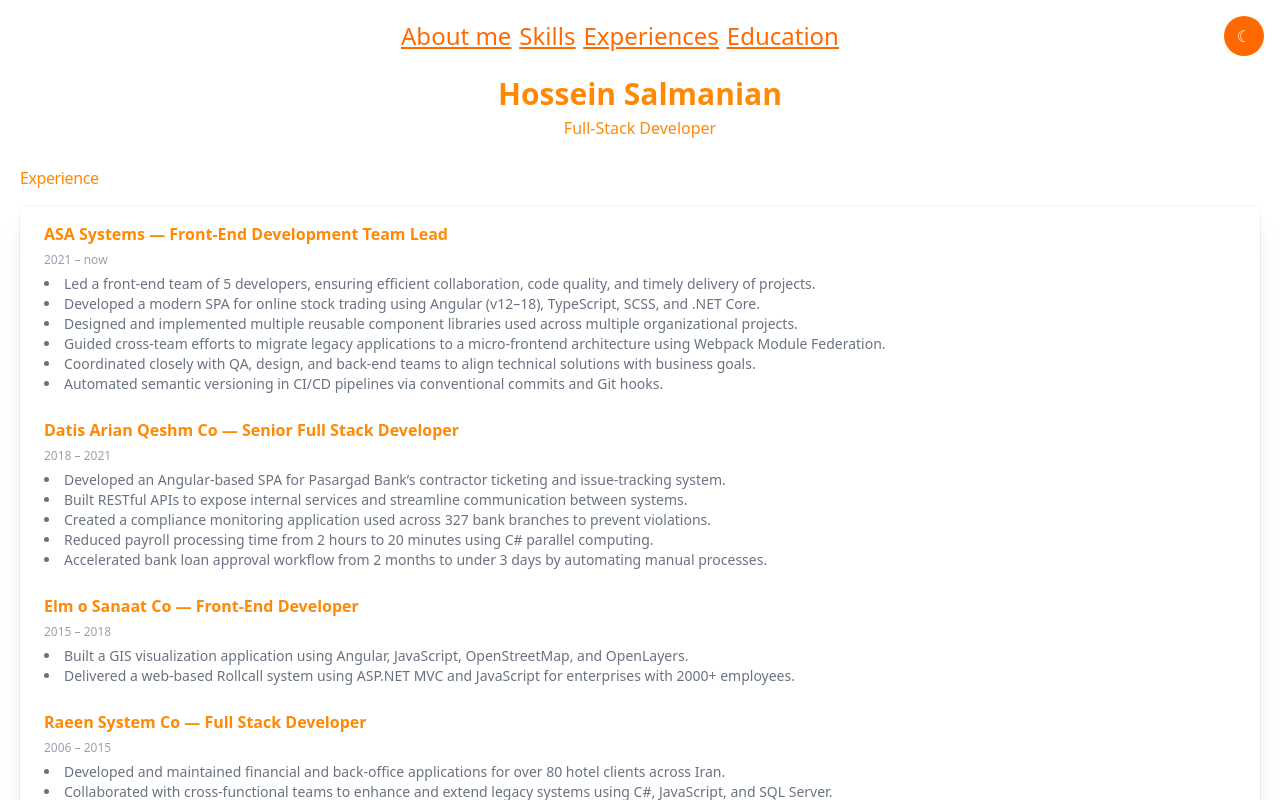
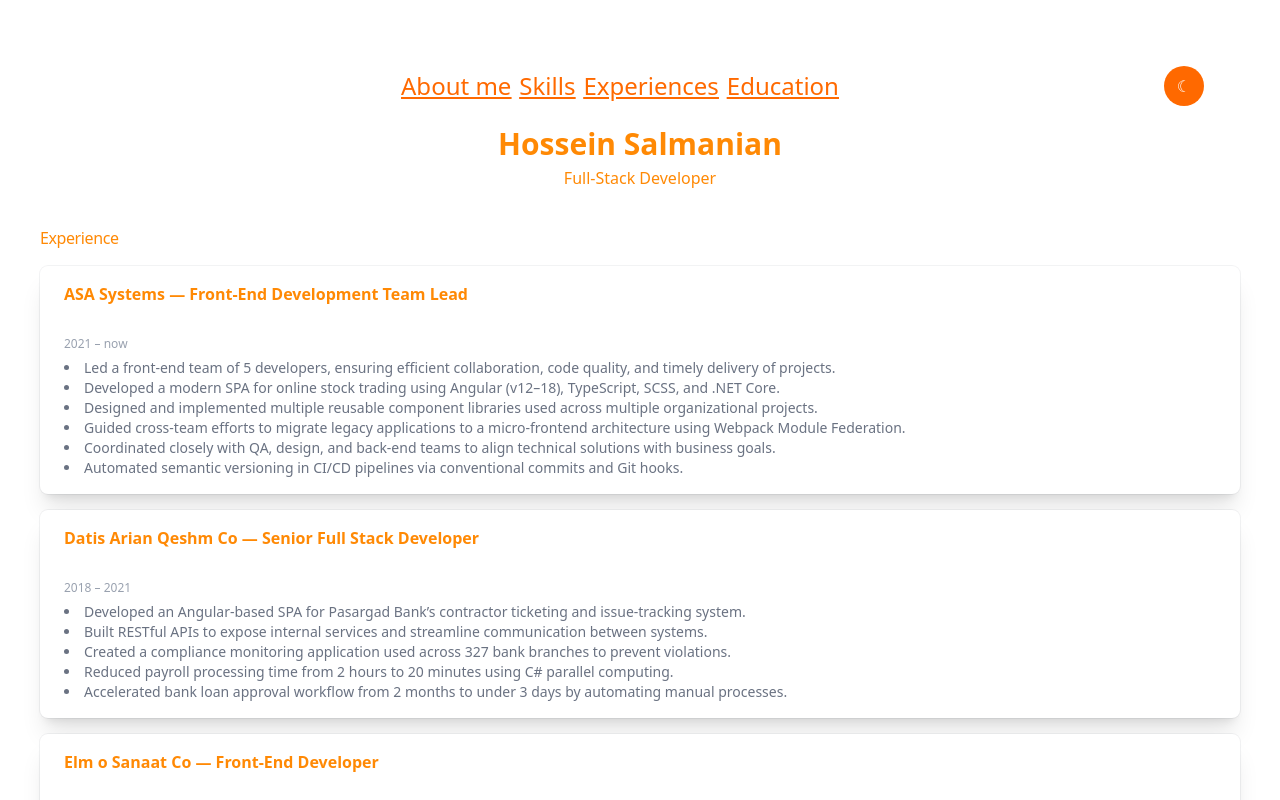
Before and after one commit to HosseinSalmanian/HosseinSalmanian.github.io, a React (Vite) app: page /experiences in a window 1280 px wide. Shown: the top 800 px of the page. Built offline with nearby package versions, Linux system fonts and the light colour scheme.

Commit message:
fix: fix layout
fix header margin issue and set max height of main element

```diff
--- a/src/App.tsx
+++ b/src/App.tsx
@@ -8,17 +8,17 @@ import Header from './components/Header';
 function App() {
 	return (
 		<>
-			<BrowserRouter>
-				<Header />
-				<main className="md:mt-7.5">
+			<main className="m-auto max-w-300 md:mt-7.5">
+				<BrowserRouter>
+					<Header />
 					<Routes>
 						<Route path="/" element={<Summary />} />
 						<Route path="/skills" element={<Skills />} />
 						<Route path="/experiences" element={<Experiences />} />
 						<Route path="/education" element={<Educations />} />
 					</Routes>
-				</main>
-			</BrowserRouter>
+				</BrowserRouter>
+			</main>
 		</>
 	);
 }
--- a/src/components/Experiences.tsx
+++ b/src/components/Experiences.tsx
@@ -1,14 +1,11 @@
 function Experiences() {
 	return (
 		<>
-			<section className="">
-				<h3 className="font-medium tracking-tight text-orange-400">
-					Experience
-				</h3>
-				<div className="mt-4 space-y-6 rounded-lg bg-white px-6 py-4 shadow-xl ring ring-gray-900/5 dark:bg-gray-800">
-					<div>
+			<h3 className="font-medium tracking-tight text-orange-400">Experience</h3>
+			<section>
+				<div className="mt-4 space-y-6 rounded-lg bg-white px-6 py-4 shadow-xl ring ring-gray-900/5 transition-all hover:scale-105 dark:bg-gray-800">
 					<h4 className="text-base font-semibold text-orange-400">
-							ASA Systems <span>— Front-End Development Team Lead</span>
+						ASA Systems — Front-End Development Team Lead
 					</h4>
 					<span className="text-xs text-gray-400">2021 – now</span>
 					<ul className="mt-1 list-inside list-disc text-sm text-gray-500 dark:text-gray-400">
@@ -33,14 +30,14 @@ function Experiences() {
 							technical solutions with business goals.
 						</li>
 						<li>
-								Automated semantic versioning in CI/CD pipelines via
-								conventional commits and Git hooks.
+							Automated semantic versioning in CI/CD pipelines via conventional
+							commits and Git hooks.
 						</li>
 					</ul>
 				</div>
-					<div>
+				<div className="mt-4 space-y-6 rounded-lg bg-white px-6 py-4 shadow-xl ring ring-gray-900/5 transition-all hover:scale-105 dark:bg-gray-800">
 					<h4 className="text-base font-semibold text-orange-400">
-							Datis Arian Qeshm Co <span>— Senior Full Stack Developer</span>
+						Datis Arian Qeshm Co — Senior Full Stack Developer
 					</h4>
 					<span className="text-xs text-gray-400">2018 – 2021</span>
 					<ul className="mt-1 list-inside list-disc text-sm text-gray-500 dark:text-gray-400">
@@ -66,9 +63,9 @@ function Experiences() {
 						</li>
 					</ul>
 				</div>
-					<div>
+				<div className="mt-4 space-y-6 rounded-lg bg-white px-6 py-4 shadow-xl ring ring-gray-900/5 transition-all hover:scale-105 dark:bg-gray-800">
 					<h4 className="text-base font-semibold text-orange-400">
-							Elm o Sanaat Co <span>— Front-End Developer</span>
+						Elm o Sanaat Co — Front-End Developer
 					</h4>
 					<span className="text-xs text-gray-400">2015 – 2018</span>
 					<ul className="mt-1 list-inside list-disc text-sm text-gray-500 dark:text-gray-400">
@@ -82,9 +79,9 @@ function Experiences() {
 						</li>
 					</ul>
 				</div>
-					<div>
+				<div className="mt-4 space-y-6 rounded-lg bg-white px-6 py-4 shadow-xl ring ring-gray-900/5 transition-all hover:scale-105 dark:bg-gray-800">
 					<h4 className="text-base font-semibold text-orange-400">
-							Raeen System Co <span>— Full Stack Developer</span>
+						Raeen System Co — Full Stack Developer
 					</h4>
 					<span className="text-xs text-gray-400">2006 – 2015</span>
 					<ul className="mt-1 list-inside list-disc text-sm text-gray-500 dark:text-gray-400">
@@ -98,7 +95,6 @@ function Experiences() {
 						</li>
 					</ul>
 				</div>
-				</div>
 			</section>
 		</>
 	);
--- a/src/components/Header.tsx
+++ b/src/components/Header.tsx
@@ -21,7 +21,7 @@ function Header() {
 
 	return (
 		<>
-			<header className="sticky top-0 z-10 -m-5 flex flex-col bg-white dark:bg-gray-950">
+			<header className="sticky top-0 z-10 m-5 flex flex-col bg-white dark:bg-gray-950">
 				<div className="mb-1 flex items-center justify-between p-4">
 					<div className="m-auto">
 						<nav>
--- a/src/components/Skills.tsx
+++ b/src/components/Skills.tsx
@@ -11,7 +11,7 @@ function Icons(props: { icons?: string[] }) {
 			<div className="flex gap-0.5">
 				{props.icons?.map((icon) => (
 					<img
-						className="max-w-8 md:max-w-40"
+						className="max-w-8 transition-all hover:scale-120 md:max-w-40"
 						alt={icon}
 						key={icon}
 						title={icon}
```
Lines whose indentation alone changed are shown as unchanged.
